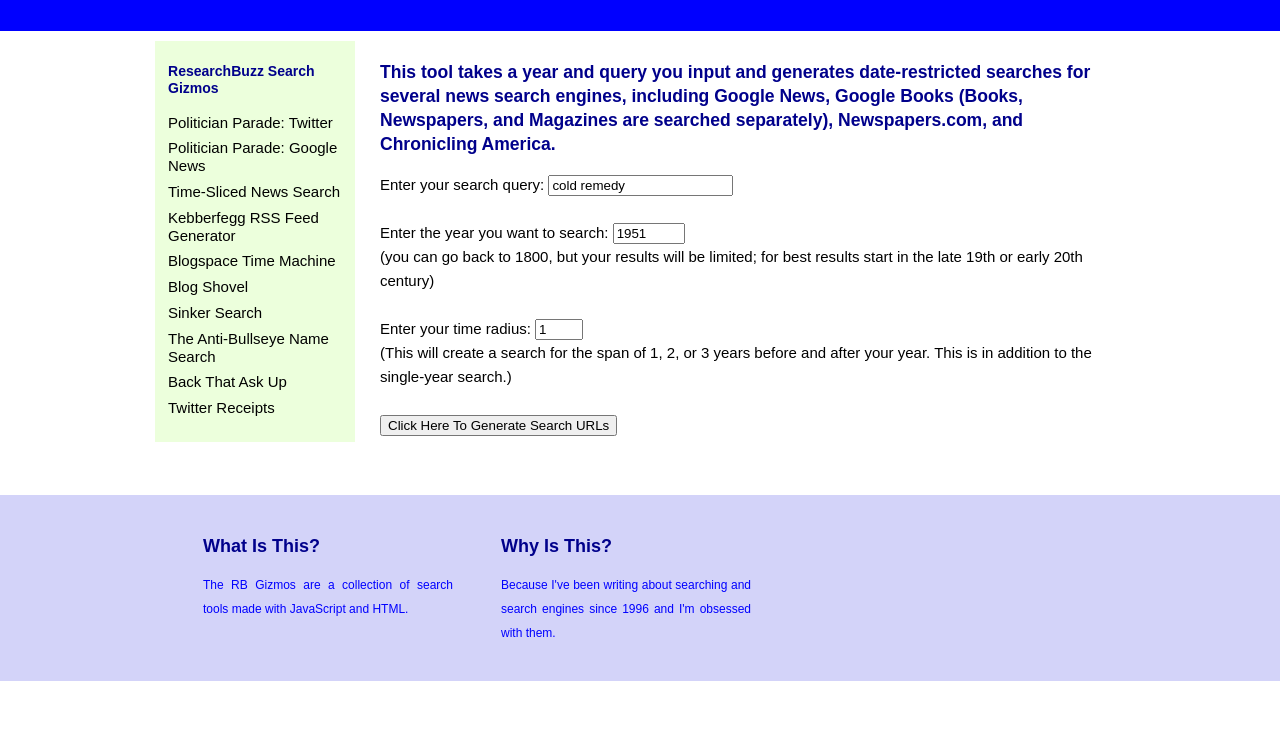
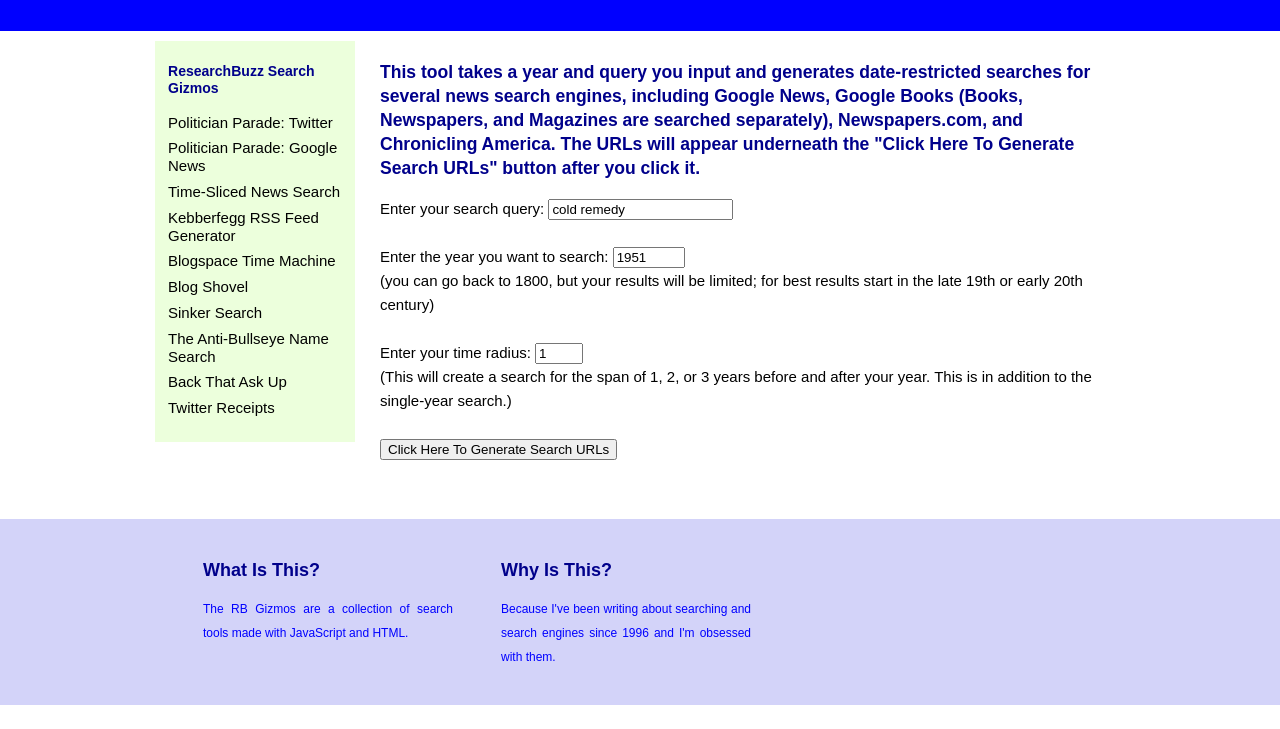
Before and after one commit to ResearchBuzz/Time-Sliced-News-Search, a plain HTML site: page index.html in a window 1280 px wide. Shown: the part 128-857 px from the top of the page. Before the commit the page ends 833 px from the top, so only its background shows below. Drawn offline with Linux system fonts and the light colour scheme.

Commit message:
Update index.html

```diff
--- a/index.html
+++ b/index.html
@@ -94,7 +94,7 @@
 
 								<h3>
       This tool takes a year and query you input and generates date-restricted searches for several news search engines, including Google News, Google Books (Books, Newspapers, and Magazines are searched separately), Newspapers.com, and Chronicling America.
-     </h3>
+     The URLs will appear underneath the "Click Here To Generate Search URLs" button after you click it.</h3>
 
   <label>Enter your search query:</label>
         <input type="text" class="fullquery" value="cold remedy"> <br><br>
```
